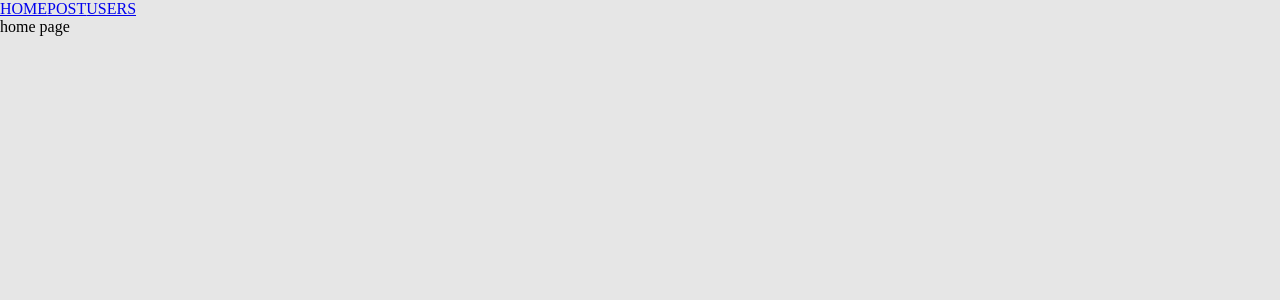
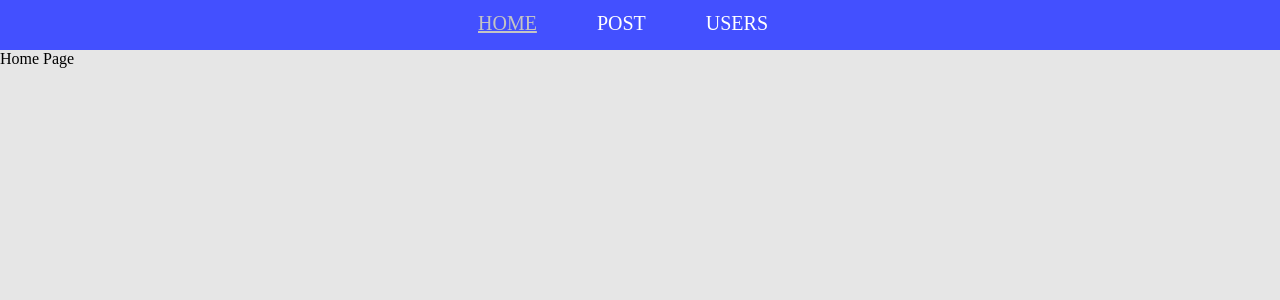
Before and after one commit to RodionSverdlovAl/Notes-Application, a React (Create React App) app: page / in a window 1280 px wide. Shown: the top 300 px of the page. Built offline with nearby package versions, Linux system fonts and the light colour scheme.

Commit message:
add addFunction and removeFunction

```diff
--- a/src/App.scss
+++ b/src/App.scss
@@ -1,7 +1,49 @@
 $bg-color: rgb(230, 230, 230);
+$blue-color:rgb(67, 80, 255);
 
 *{
     margin: 0;
     padding:0;
     background-color: $bg-color;
 }
+
+header{
+    width: 100%;
+    height: 50px;
+    background-color: $blue-color;
+    position:fixed;
+    z-index: 5;
+    nav{
+        background-color: $blue-color;
+        margin-left: 35%;
+        padding: 12px 0 0 0;
+        a{
+            background-color: $blue-color;
+            margin: 30px;
+            text-decoration: none;
+            color: white;
+            font-size: 20px;
+            font-weight: 500;
+        }
+       .active{
+            color: rgb(196, 196, 196);
+            text-decoration: underline;
+        }
+    }
+}
+main{
+    position: absolute;
+    top: 50px;
+}
+
+.post_list{
+    position: absolute;
+    left: 400px;
+
+    .post_item{
+        width: 500px;
+        margin: 15px;
+        border: 2px solid $blue-color;
+        border-radius: 10px;
+    }
+}
--- /dev/null
+++ b/src/components/PostForm.jsx
@@ -0,0 +1,36 @@
+import { useState } from "react";
+import { addPostAction } from "../store/reducers/postReducer";
+import { useDispatch } from "react-redux";
+
+const PostForm = () =>{
+
+    const [title, setTitle] = useState('');
+    const [body, setBody] = useState('');
+    const dispatch = useDispatch();
+
+
+    const addPost = (e) =>{
+        e.preventDefault();
+        if(title.length > 0 && body.length >0){
+            const post ={
+                title: title,
+                body: body,
+                id: Date.now()
+            }
+            dispatch(addPostAction(post))
+            setTitle('');
+            setBody('');
+        }else{
+            alert("Enter post title and post body");
+        }
+    }
+
+    return(
+        <div>
+            <input value={title} onChange = {e=>setTitle(e.target.value)} type="text" placeholder="Enter post title" /><br />
+            <input value={body} onChange ={e=>setBody(e.target.value)} type="text" placeholder="Enter post body"/><br />
+            <button onClick= {addPost}>Add post</button>
+        </div>
+    )
+}
+export default PostForm
--- /dev/null
+++ b/src/components/PostItem.jsx
@@ -0,0 +1,22 @@
+import { useDispatch } from "react-redux"
+import { removePostAction } from "../store/reducers/postReducer";
+
+const PostItem = ({post}) =>{
+
+    const dispatch = useDispatch();
+
+    const removePost =(post) =>{
+        console.log(post.id)
+        dispatch(removePostAction(post.id))
+    }
+    return(
+        <div className="post_item">
+            <h3>{post.title}</h3>
+            <p>{post.body}</p>
+            <button onClick={()=>removePost(post)}>Delete</button>
+            <button>Edit</button>
+        </div>
+    )
+}
+
+export default PostItem
--- /dev/null
+++ b/src/components/PostList.jsx
@@ -0,0 +1,22 @@
+import PostItem from "./PostItem";
+import { useDispatch } from 'react-redux'
+import { useSelector } from 'react-redux'
+import { useEffect } from 'react'
+import { fetchPosts } from '../store/asyncActions/posts'
+
+const PostList = () =>{
+
+    const posts = useSelector(state => state.posts.posts);
+    const dispatch = useDispatch();
+    useEffect(()=>{
+        dispatch(fetchPosts())
+    },[])
+
+    return(
+        <div className="post_list">
+            <h3>Post count: {posts.length}</h3>
+            {posts.length>0 ?posts.map(post=><PostItem key = {post.id} post ={post}/>) : <h2>Post list is empty!</h2>}
+        </div>
+    )
+}
+export default PostList
--- a/src/pages/Homepage.jsx
+++ b/src/pages/Homepage.jsx
@@ -1,7 +1,7 @@
 const Homepage = () =>{
     return(
         <div>
-            home page
+          Home Page
         </div>
     )
 }
--- a/src/pages/Postspage.jsx
+++ b/src/pages/Postspage.jsx
@@ -1,7 +1,12 @@
+
+import PostForm from "../components/PostForm"
+import PostList from "../components/PostList"
+
 const Postpage = () =>{
     return(
         <div>
-            post page
+               <PostList/>
+               <PostForm/>
         </div>
     )
 }
--- a/src/store/reducers/postReducer.js
+++ b/src/store/reducers/postReducer.js
@@ -12,9 +12,9 @@ export const postReducer = (state = defaultState, action) =>{
         case LOAD_POSTS:
             return {...state, posts: [...action.payload]};
         case ADD_POST:
-            return state;
+            return {...state, posts:[action.payload, ...state.posts]};
         case REMOVE_POST:
-            return state;
+            return {...state, posts:state.posts.filter(post=>post.id !== action.payload)}
         case UPDATE_POST:
             return state;
         default:
@@ -23,3 +23,5 @@ export const postReducer = (state = defaultState, action) =>{
 }
 
 export const loadPostAction = (payload) =>({type: LOAD_POSTS, payload})
+export const addPostAction = (payload) =>({type:ADD_POST, payload})
+export const removePostAction = (payload) =>({type: REMOVE_POST, payload})
```
Also changed, not shown: src/App.js (+1 -9 lines).
